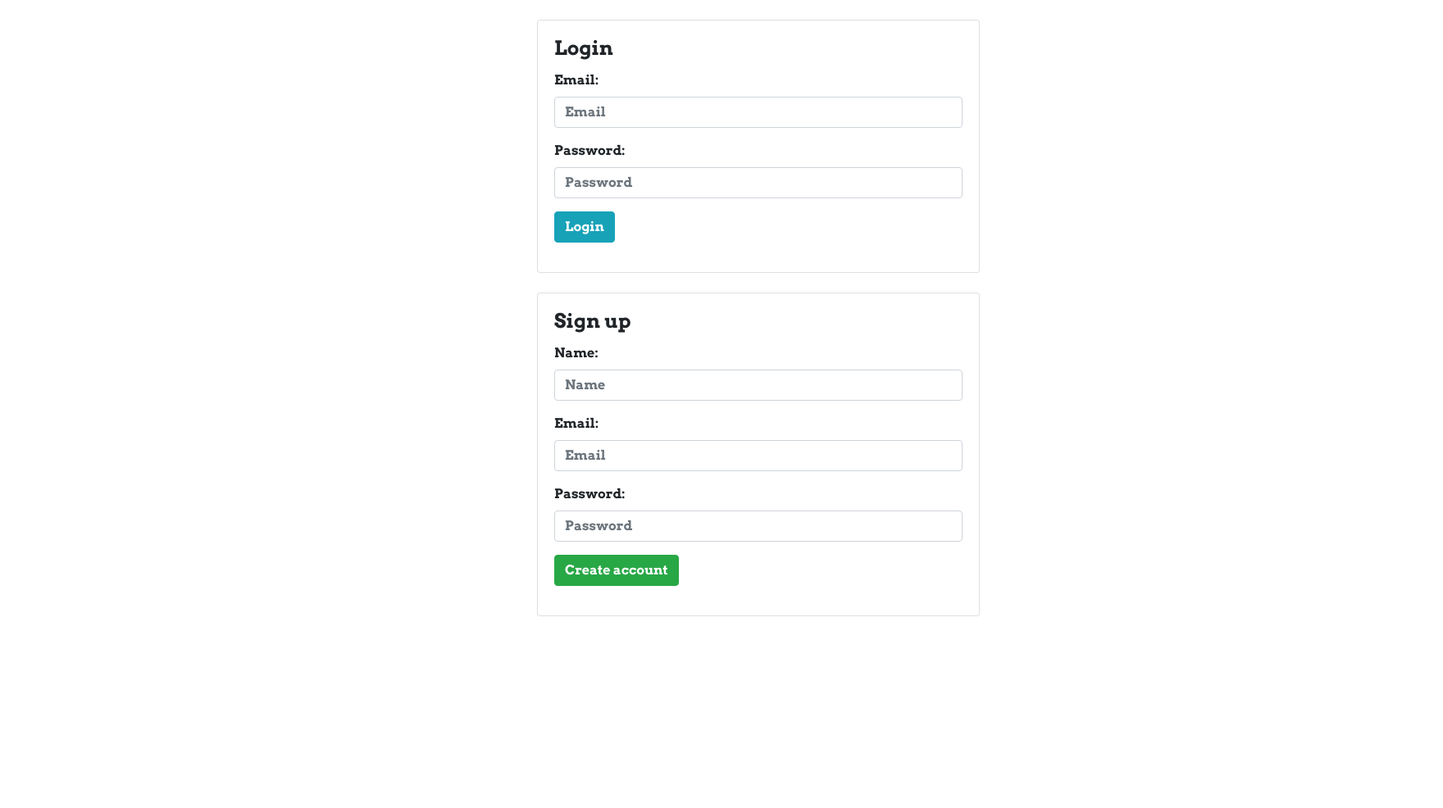
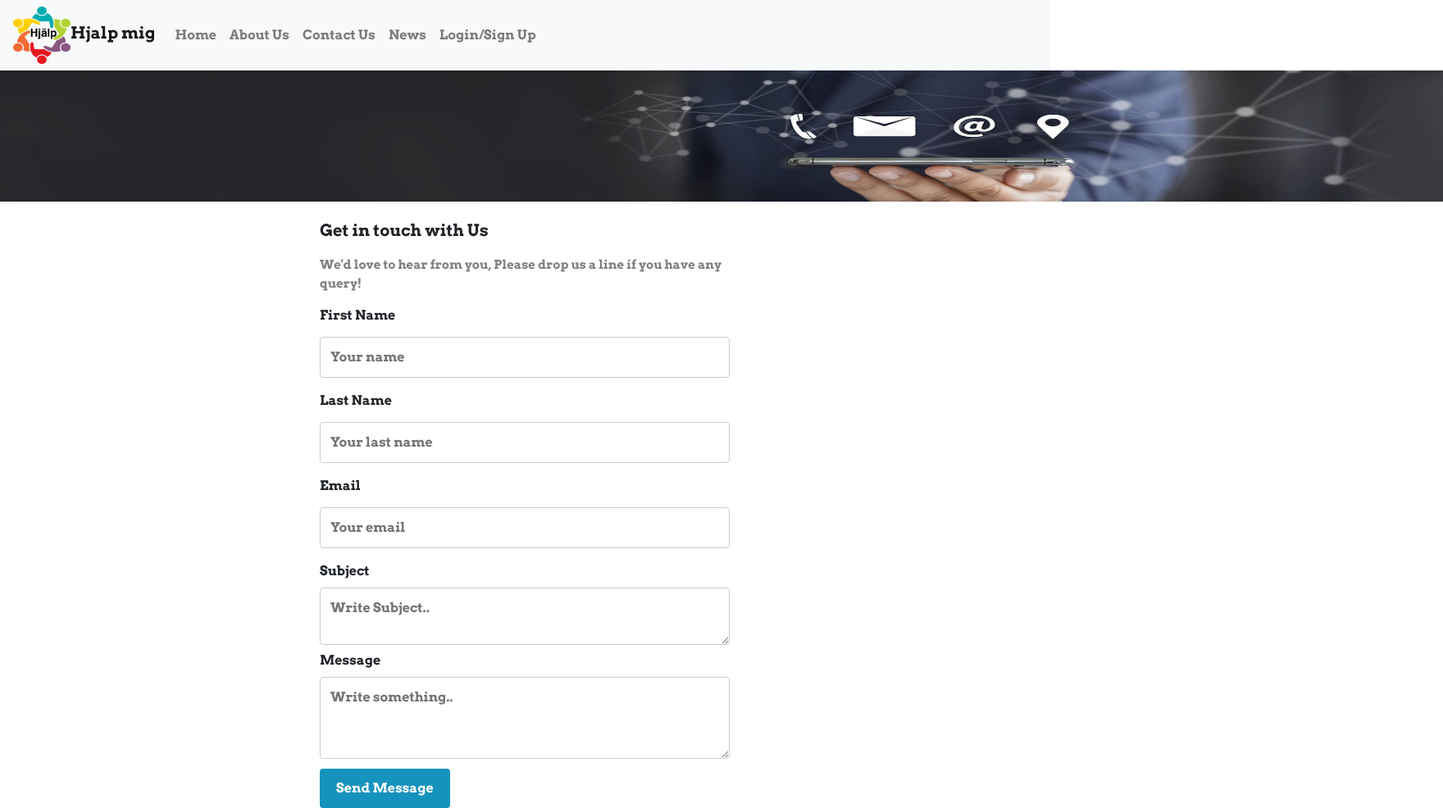
Before and after one commit to Sadat007/c19hjalpmig, a React (Create React App) app in the folder frontend/: page /contactus in a window 1280 px wide. Shown: the whole page at 82% size, 1760 px wide, since content can reach past the window. Before the commit the page ends 824 px from the top, so only its background shows below. Built offline with nearby package versions, Linux system fonts and the light colour scheme.

Commit message:
Contact page has been updated and some modification done in other related files

```diff
--- a/frontend/public/index.html
+++ b/frontend/public/index.html
@@ -3,7 +3,7 @@
 
 <head>
   <meta charset="utf-8" />
-  <link rel="icon" href="%PUBLIC_URL%/favicon.ico" />
+  <link rel="icon" href="%PUBLIC_URL%/hh_icon.png" />
   <meta name="viewport" content="width=device-width, initial-scale=1" />
   <meta name="theme-color" content="#000000" />
   <meta name="description" content="Web site created using create-react-app" />
@@ -24,7 +24,7 @@
       work correctly both with client-side routing and a non-root public URL.
       Learn how to configure a non-root public URL by running `npm run build`.
     -->
-  <title>SDA starter</title>
+  <title>C-19 Hjalp Mig</title>
 </head>
 
 <body>
--- a/frontend/src/App.js
+++ b/frontend/src/App.js
@@ -17,6 +17,7 @@ import HomePage from './components/home/HomePage';
 import PostsPage from "./components/posts/PostsPage";
 import ChatPage from './components/chat/ChatPage';
 import NewsPage from "./components/news/NewsPage";
+import ContactUsPage from "./components/contact/ContactUsPage";
 
 function App() {
   const [loggedIn, setLoggedIn] = useState(Auth.isLoggedIn());
@@ -28,16 +29,16 @@ function App() {
 
                 <div className="container m-0 p-0" style={{ maxWidth:"none"}}>
                     <Switch>
+                      <Route exact path="/">
+                        <HomePage/>
+                      </Route>
+
                       <Route path="/posts">
                         <PostsPage/>
                       </Route>
 
                       <Route path="/chat">
                         <ChatPage/>
-                        </Route>
-
-                        <Route path="/">
-                          <HomePage/>
                       </Route>
 
                       <Route path="/news">
@@ -47,8 +48,9 @@ function App() {
                 </div>
             </Router>
   );
+  return loggedInRouter;
 
-  return (loggedIn ? loggedInRouter : <LoginPage/>);
+  //return (loggedIn ? loggedInRouter : <LoginPage/>);
 }
 
 export default App;
--- a/frontend/src/components/auth/LoginPage.js
+++ b/frontend/src/components/auth/LoginPage.js
@@ -24,8 +24,9 @@ class LoginPage extends Component {
                 <div className="container">
                     <div className="row mt-4">
                         <div className="col-md-6 " style={{color: "white"}}>
-                            <h1>SDA</h1>
+                            <h1>C-19 Hjalp Mig</h1>
                             <p>Starter template</p>
+
                         </div>
 
                         <div className="col-md-6">
--- /dev/null
+++ b/frontend/src/components/contact/ContactUsPage.js
@@ -0,0 +1,40 @@
+import React, { Component } from "react";
+import './contactus.css';
+import contactImg from "../../images/contact_us.jpg";
+
+class ContactUsPage extends Component{
+    render() {
+        return(
+          <div className="contactApp">
+            <div className="contactBanner">
+            <img src={contactImg} style={{width:"100%", height: "100%", padding: "10px;",media:"(min-width: 350px)"}} />
+            </div>
+            <div className = "contactForm">
+            <p className = "contact">Get in touch with Us</p>
+
+            <p className = "contactMsg">We'd love to hear from you, Please drop us a line if you have any query!</p>
+              <form >
+                <label>First Name</label>
+                <input type="text" id="fname" name="firstname" placeholder="Your name"/>
+
+                <label>Last Name</label>
+                <input type="text"id="lname" name="lastname" placeholder="Your last name"/>
+
+                <label>Email</label>
+                <input type="email" id="email" name="email" placeholder="Your email"/>
+
+                <label>Subject</label>
+                <textarea id="subject" className = "subject" name="subject" placeholder="Write Subject.."></textarea>
+
+                <label>Message</label>
+                <textarea id="message" className="msg" name="message" placeholder="Write something.."></textarea>
+
+                <input type="submit" className="btnSendMsg" value="Send Message"/>
+              </form>
+              </div>
+          </div>
+        );
+     }
+}
+
+export default ContactUsPage;
--- /dev/null
+++ b/frontend/src/components/contact/contactus.css
@@ -0,0 +1,61 @@
+* {
+    box-sizing: border-box;
+}
+ .contactApp {
+    max-width: none;
+
+}
+.contactBanner{
+    width: 220vmin;
+    height: 20vmin;
+}
+.contactForm{
+    max-width: 500px;
+    margin: 0 auto;
+    text-align: left;
+    margin-top: 20px;
+}
+ p {
+     text-align: left;
+     font-weight: 500;
+     font-size: 20px;
+ }
+.contactMsg{
+    font-size: 15px;
+    color: grey;
+}
+ input[type=text],input[type=email], select, textarea {
+     width: 100%;
+     padding: 12px;
+     border: 1px solid #ccc;
+     border-radius: 4px;
+     box-sizing: border-box;
+     margin-top: 6px;
+     margin-bottom: 16px;
+     resize: vertical;
+
+}
+
+ input[type=submit] {
+     background-color: rgb(22, 147, 189)  ;
+     color: white;
+     padding: 12px 20px;
+     margin-top: 5px;
+     border: none;
+     border-radius: 4px;
+     cursor: pointer;
+}
+ input[type=submit]:hover {
+     background-color: rgb(22, 147, 189) ;
+}
+.subject {
+    height : 70px;
+}
+.msg{
+    height: 100px;
+}
+ .container {
+     border-radius: 5px;
+     background-color: #a79f9f;
+     padding: 20px;
+}
--- a/frontend/src/components/layout/Navbar.js
+++ b/frontend/src/components/layout/Navbar.js
@@ -1,15 +1,21 @@
 import React from "react";
-import { Link } from "react-router-dom";
+import { Link , Route, Switch, BrowserRouter as Router, } from "react-router-dom";
 import logo from "../../images/logo123.png";
+
+import HomePage from "../../components/home/HomePage";
+import ContactUsPage from "../../components/contact/ContactUsPage";
+import NewsPage from "../../components/news/NewsPage";
+import LoginPage from "../../components/auth/LoginPage";
 
 function Navbar({ onLogout }) {
     return (
+        <Router>
         <nav className="navbar navbar-expand-lg navbar-light bg-light">
 
 
             <div >
                 <a href="#"><img src={logo} style={{width: "70px", height: "70px", padding: "20px;"}} /></a>
-                <a className="navbar-brand" href="#">Hjälp mig</a>
+                <a className="navbar-brand" href="#">Hjalp mig</a>
 		    </div>
 
                 <div className="collapse navbar-collapse" id="navbarColor01"  >
@@ -22,12 +28,12 @@ function Navbar({ onLogout }) {
 
                         <li className="nav-item">
                             <Link to="/aboutus" className="nav-link">
-                                About us
+                                About Us
                             </Link>
                         </li>
                         <li className="nav-item">
-                            <Link to="/contact" className="nav-link">
-                                Contact
+                            <Link to="/contactus" className="nav-link" >
+                               Contact Us
                             </Link>
                         </li>
 
@@ -38,14 +44,24 @@ function Navbar({ onLogout }) {
                         </li>
 
                         <li className="nav-item">
-                            <Link to="/singin" className="nav-link">
-                                Sing in
+                            <Link to="/signup" className="nav-link">
+                                Login/Sign Up
                             </Link>
                         </li>
                     </ul>
+
                 </div>
         </nav>
+        <Switch>
+            <Route exact path="/" component={HomePage} />
+            <Route path="/contactus" component={ContactUsPage} />
+            <Route path="/news" component={NewsPage} />
+            <Route path="/signup" component={LoginPage} />
+        </Switch>
+        </Router>
             );
+
         }
 
+
 export default Navbar;
```
Also changed, not shown: frontend/src/components/contact/ContactUs.js (deleted, +0 -12 lines), frontend/public/hh_icon.png (added), frontend/src/images/contact_us.jpg (added). Lines whose indentation alone changed are shown as unchanged.
